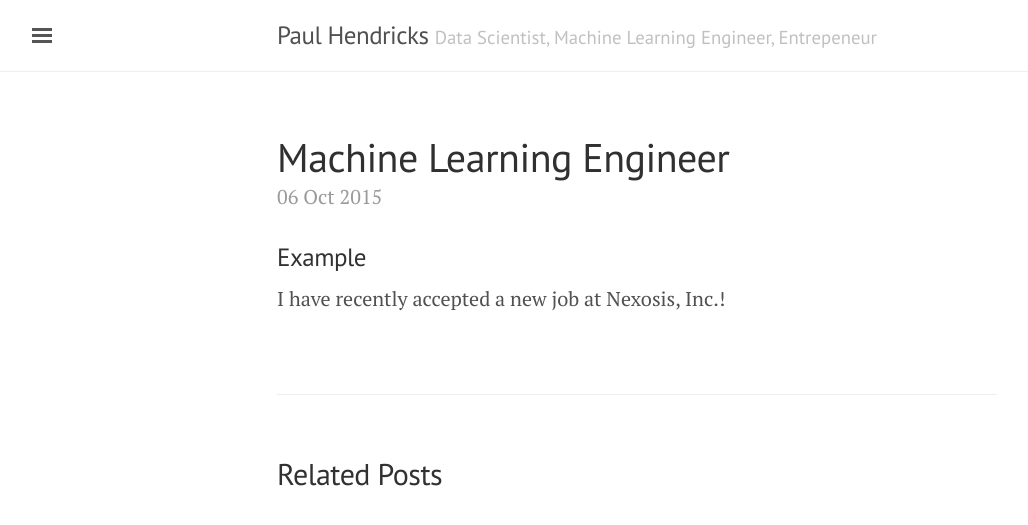
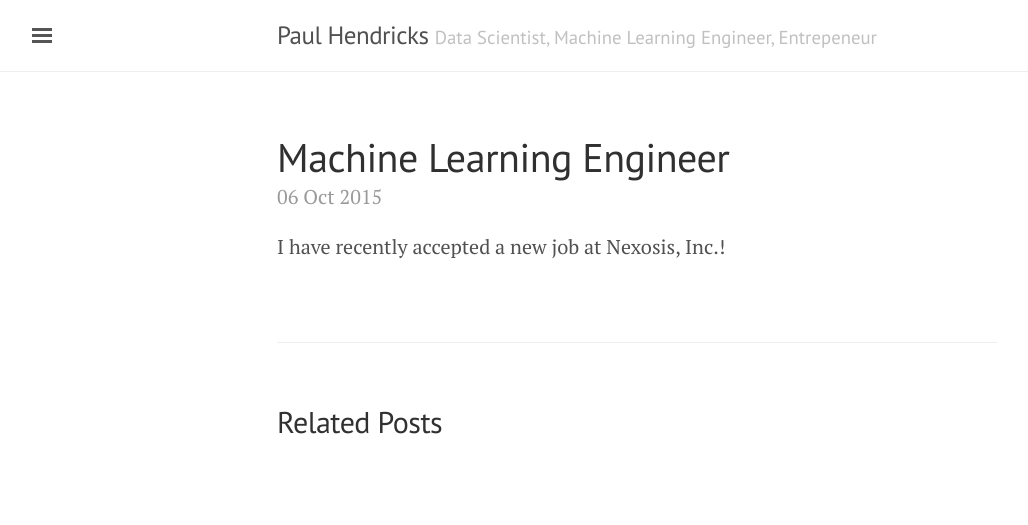
Before and after one commit to paulhendricks/paulmichael.io, a Jekyll site: the page built from _posts/2015-10-06-machine-learning-engineer.md, in a window 1280 px wide. Shown: the top 525 px of the page, without its empty margins (3-1031 px from the left). Built offline with Jekyll 4.4.1, drawn with Linux system fonts in a browser that asks for light colours.

Commit message:
edited post

```diff
--- a/_posts/2015-10-06-machine-learning-engineer.md
+++ b/_posts/2015-10-06-machine-learning-engineer.md
@@ -3,6 +3,4 @@ layout: post
 title: Machine Learning Engineer
 ---
 
-### Example
-
 I have recently accepted a new job at Nexosis, Inc.!
```
